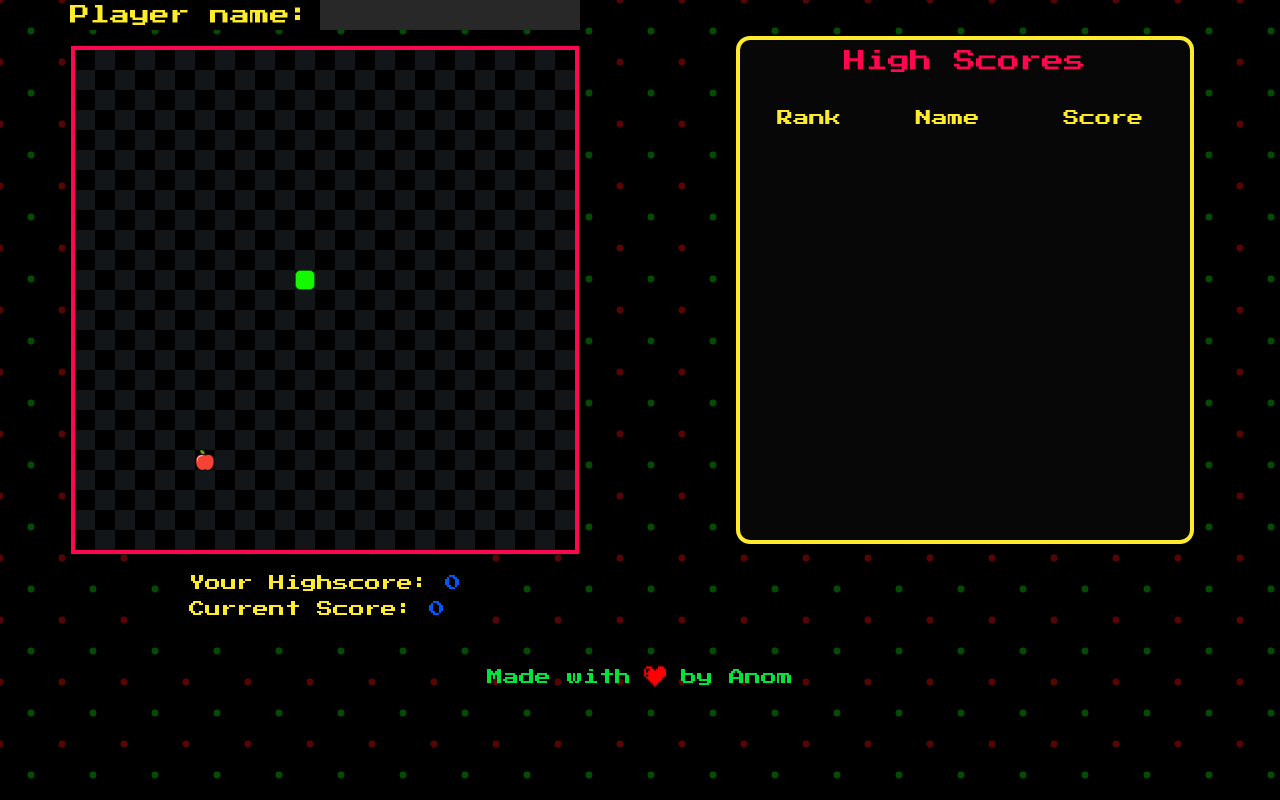
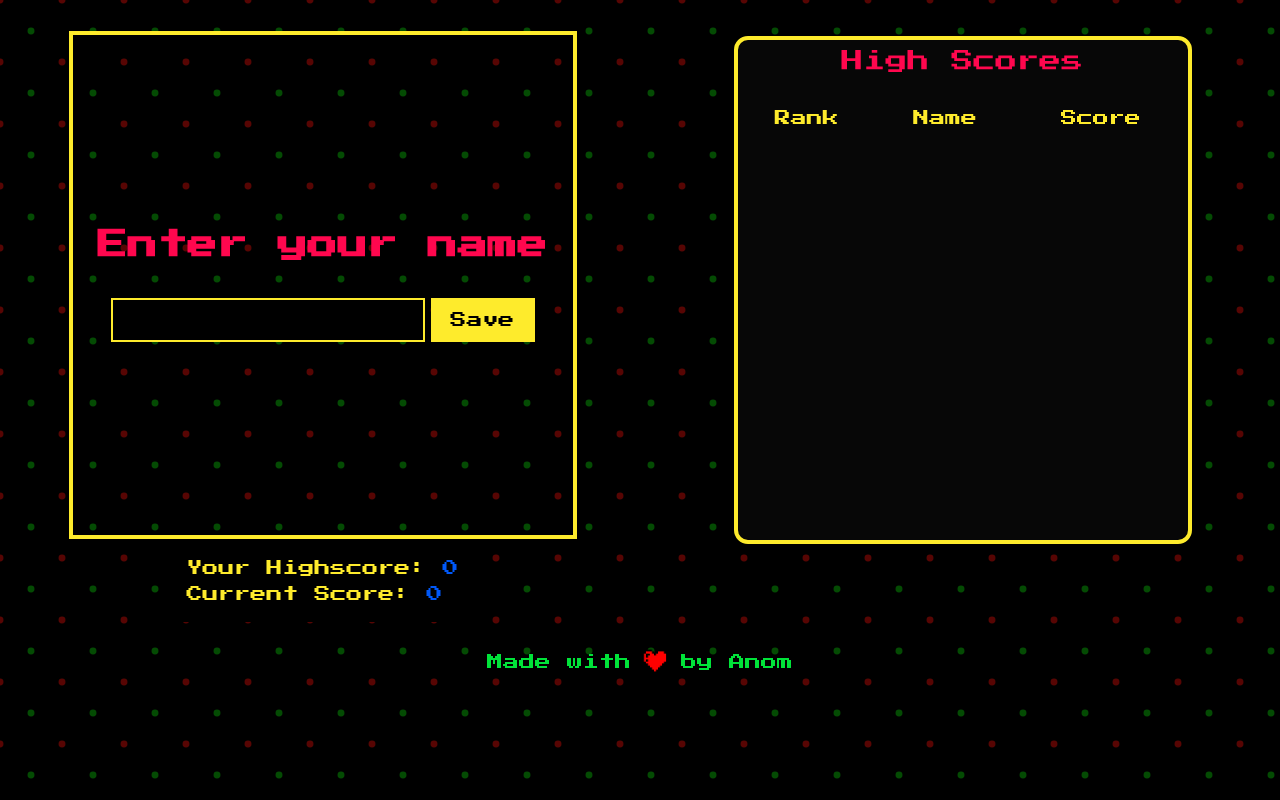
Before and after one commit to anomic30/Snake-arcade, a React (Create React App) app: page / in a window 1280 px wide. Built offline with nearby package versions, Linux system fonts and the light colour scheme.

Commit message:
Snake working properly

```diff
--- /dev/null
+++ b/src/components/AskName/AskName.css
@@ -0,0 +1,48 @@
+.askName{
+    box-sizing: border-box;
+    height: 500px;
+    width: 500px;
+    outline: 4px solid #feeb2c;
+    display: flex;
+    flex-direction: column;
+    justify-content: center;
+    align-items: center;
+    font-family: 'Press Start 2P', cursive;
+    box-sizing: border-box;
+    gap: 40px;
+    margin-top: 35px;
+}
+
+.askName h1{
+    font-size: 30px;
+    color: #ff074e;
+}
+
+.askName input{
+    width: 60%;
+    height: 40px;
+    border: none;
+    background-color: black;
+    outline: 2px solid #feeb2c;
+    color: #feeb2c;
+    font-family: 'Press Start 2P', cursive;
+    font-size: 22px;
+    padding-left: 10px;
+}
+
+.save-btn{
+    width: 100px;
+    height: 40px;
+    background-color: #feeb2c;
+    outline: 2px solid #feeb2c;
+    margin-left: 10px;
+    display: flex;
+    justify-content: center;
+    align-items: center;
+}
+
+.askName .subcon{
+    display: flex;
+    justify-content: center;
+    align-items: center;
+}
--- /dev/null
+++ b/src/components/AskName/AskName.jsx
@@ -0,0 +1,24 @@
+import React, { useState } from 'react'
+import './AskName.css'
+
+const AskName = ({setPlayer, setScore}) => {
+  const [playerName, setPlayerName] = useState("");
+  function savePlayer() {
+    setScore(0);
+    localStorage.removeItem('highscore');
+    localStorage.setItem('player', playerName);
+    setPlayer(playerName);
+  }
+
+  return (
+    <div className='askName'>
+      <h1>Enter your name</h1>
+      <div className='subcon'>
+        <input type='text' onChange={(e) => { setPlayerName(e.target.value) }} />
+        <div className="save-btn" onClick={savePlayer}>Save</div>
+      </div>
+    </div>
+  )
+}
+
+export default AskName
--- a/src/components/Board/Board.jsx
+++ b/src/components/Board/Board.jsx
@@ -1,23 +1,127 @@
-import React, { useState } from 'react'
+import React, { useEffect, useState } from 'react'
 import './Board.css'
 import Snake from '../Snake/Snake'
 import Food from '../Food/Food'
 import getRandom from '../../functions/getRandom'
+import GameOver from '../GameOver/GameOver'
+import AskName from '../AskName/AskName'
 
 const Board = () => {
     const [snakePos, setSnakePos] = useState([[44, 44]]);
     const [foodPos, setFoodPos] = useState(getRandom());
-    const [score, setScore] = useState(0);
+    const [dir, setDir] = useState('');
+    const [speed, setSpeed] = useState(120); //Initial speed
+    const [score, setScore] = useState(localStorage.getItem('highscore') || 0);
+    const [gameOver, setGameOver] = useState(false);
+    const [player, setPlayer] = useState(localStorage.getItem('player') || '');
+
+    useEffect(() => {
+        const interval = setInterval(() => {
+            const head = [snakePos[0][0], snakePos[0][1]];
+            const newSnakePos = [...snakePos];
+            switch (dir) {
+                case 'R':
+                    head[0] += 4;
+                    break;
+                case 'L':
+                    head[0] -= 4;
+                    break;
+                case 'U':
+                    head[1] -= 4;
+                    break;
+                case 'D':
+                    head[1] += 4;
+                    break;
+                default:
+                    break;
+            }
+            newSnakePos.unshift(head);
+            if (newSnakePos[0][0] === foodPos[0] && newSnakePos[0][1] === foodPos[1]) {
+                setFoodPos(getRandom());
+                increaseSpeed();
+            } else {
+                newSnakePos.pop();
+            }
+            setSnakePos(newSnakePos);
+            if (checkCollision(newSnakePos)) {
+                if ((snakePos.length - 1) * 10 > score) {
+                    setScore((snakePos.length) * 10);
+                    localStorage.setItem("highscore", (snakePos.length) * 10);
+                }
+                setGameOver(true);
+                setSpeed(100);
+                setDir('');
+                setSnakePos([[44, 44]]);
+                setFoodPos(getRandom());
+                clearInterval(interval);
+            };
+        }, speed);
+        return () => clearInterval(interval);
+
+        // eslint-disable-next-line react-hooks/exhaustive-deps
+    }, [dir, foodPos, snakePos, speed]);
+
+    //Function to increase the speed of the snake
+    const increaseSpeed = () => {
+        let l = snakePos.length;
+        if (l % 10 === 0) {
+            setSpeed(speed - 10);
+        }
+    }
+
+    //Function to check if the snake has hit the wall or itself
+    const checkCollision = (snakePos) => {
+        const head = snakePos[0];
+        const [x, y] = head;
+        if (x < 0 || x > 98 || y < 0 || y > 98) {
+            return true;
+        }
+        for (let i = 1; i < snakePos.length; i++) {
+            if (head[0] === snakePos[i][0] && head[1] === snakePos[i][1]) {
+                return true;
+            }
+        }
+        return false;
+    }
+
+    //Function to detect keboard press and set the snake direction
+    useEffect(() => {
+        console.log("Key detected")
+        const handleKeyPress = (e) => {
+            if (e.key === 'ArrowRight' && dir !== 'L') {
+                setDir('R');
+            } else if (e.key === 'ArrowLeft' && dir !== 'R') {
+                setDir('L');
+            } else if (e.key === 'ArrowUp' && dir !== 'D') {
+                setDir('U');
+            } else if (e.key === 'ArrowDown' && dir !== 'U') {
+                setDir('D');
+            }
+        }
+        document.addEventListener('keydown', handleKeyPress);
+        return () => {
+            document.removeEventListener('keydown', handleKeyPress);
+        }
+    },[dir]);
+
+
     return (
         <div className='board'>
+           {!localStorage.getItem('player') ? <>
+                <AskName setPlayer={setPlayer} setScore={setScore} />
+            </> : <>
                 <div className="name-input">
                     <p>Player name:</p>
-                <input type="text"/>
+                    <input type="text" onChange={(e) => { setPlayer(e.target.value); localStorage.setItem('player', e.target.value) }} value={player !== '' ? player : ""} />
                 </div>
+                {gameOver ? <GameOver gameOver={gameOver} setGameOver={setGameOver} /> :
                     <div className="snake-board">
                         <Snake snakePos={snakePos} />
                         <Food foodPos={foodPos} />
                     </div>
+                }
+            </>}
+
             <div className="scores">
                 <p>Your Highscore: <span className="dig">{score}</span></p>
                 <p>Current Score: <span className="dig">{(snakePos.length - 1) * 10}</span></p>
--- a/src/components/Food/Food.css
+++ b/src/components/Food/Food.css
@@ -2,8 +2,6 @@
     position: absolute;
     width: 4%;
     height: 4%;
-    /* background-color: crimson;
-    border: 1px solid white; */
     border-radius: 5px;
     z-index: 1;
     animation: increaseFood 2s infinite;
--- a/src/components/GameOver/GameOver.css
+++ b/src/components/GameOver/GameOver.css
@@ -27,7 +27,6 @@
     height: 40px;
     background: none;
     font-size: 22px;
-    cursor: url("../hand-cur.png"), auto;
     transition: 0.3s;
 }
 
--- a/src/components/GameOver/GameOver.jsx
+++ b/src/components/GameOver/GameOver.jsx
@@ -1,5 +1,5 @@
 import React from 'react';
-import './Gameover.css';
+import './GameOver.css';
 
 const GameOver = ({gameOver, setGameOver}) => {
     return (
--- a/src/components/Snake/Snake.css
+++ b/src/components/Snake/Snake.css
@@ -1,11 +1,11 @@
 .head{
     box-sizing: border-box;
     border-radius: 25%;
-    /* transform: scale(1.5); */
     position: absolute;
     width: 4%;
     height: 4%;
     background-color: #15f800;
     border: 1px solid #027002;
     z-index: 2;
+    transition: 0.1s;
 }
```
Lines whose indentation alone changed are shown as unchanged.
